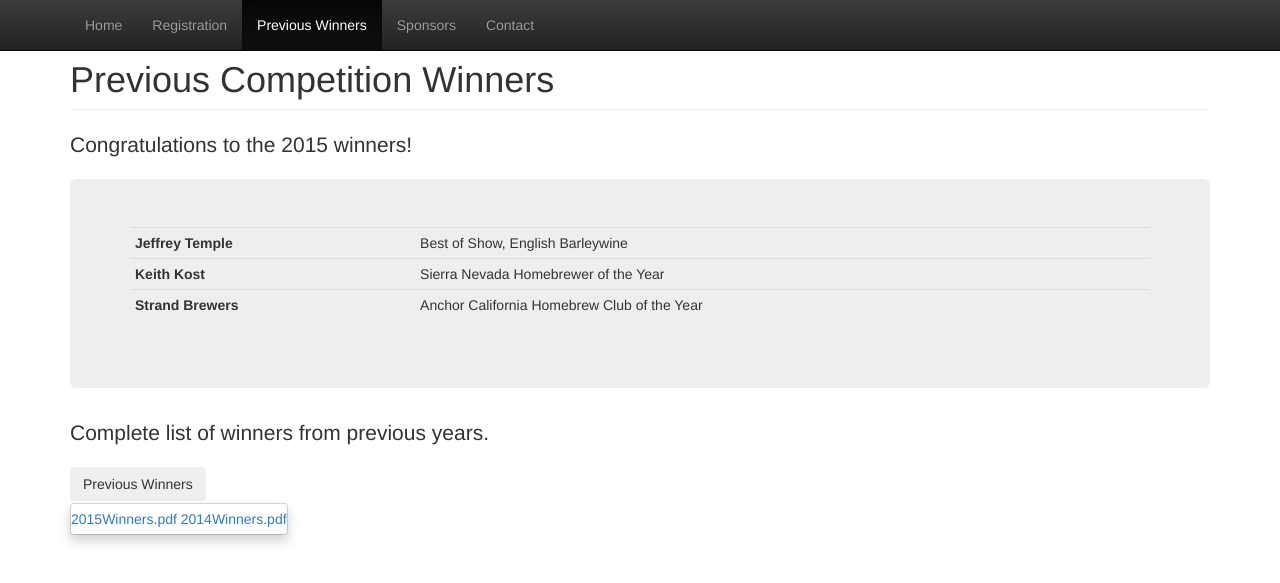
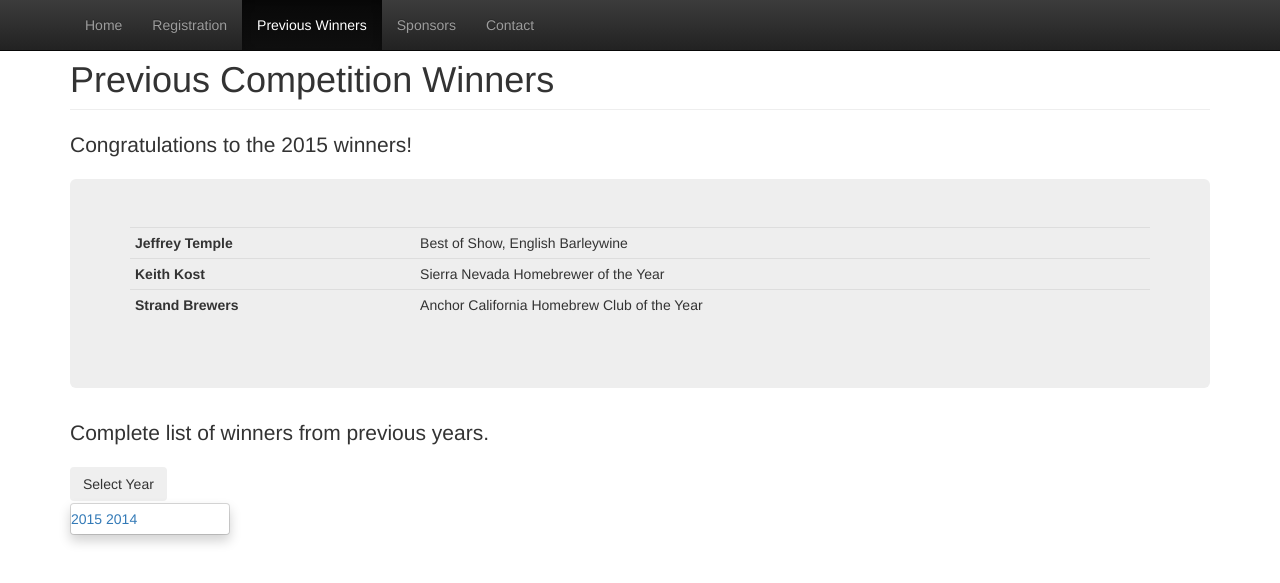
Before and after one commit to castatebrewcomp/castatebrewcomp.github.io, a Jekyll site: the page built from previous.html, in a window 1280 px wide. Shown: the top 583 px of the page. Built offline with Jekyll 4.4.1, drawn with Linux system fonts in a browser that asks for light colours.

```diff
--- a/previous.html
+++ b/previous.html
@@ -32,16 +32,28 @@
 
   <p class="lead">Complete list of winners from previous years.</p>
 
+
+  <div class="dropdown open">
+  <button class="btn btn-secondary dropdown-toggle" type="button" id="dropdownMenu1" data-toggle="dropdown" aria-haspopup="true" aria-expanded="false">
+    Select Year
+  </button>
+  <div class="dropdown-menu" aria-labelledby="dropdownMenu1">
+    <a class="dropdown-item" href="/pdfs/2015Winners.pdf" target="_blank">2015</a>
+    <a class="dropdown-item" href="/pdfs/2014Winners.pdf" target="_blank">2014</a>
+  </div>
+</div>
+
+<!--
   <div class="dropdown open">
     <button class="btn btn-secondary dropdown-toggle" type="button" id="dropdownMenu1" data-toggle="dropdown" aria-haspopup="true" aria-expanded="false">
-      Previous Winners
+      Select Year
     </button>
     <div class="dropdown-menu" aria-labelledby="dropdownMenu1">
       <a class="dropdown-item" href="/pdfs/2015Winners.pdf" target="_blank">2015Winners.pdf</a>
       <a class="dropdown-item" href="/pdfs/2014Winners.pdf" target="_blank">2014Winners.pdf</a>
     </div>
   </div>
-
+-->
 <!--
   <table class="table table-hover table-condensed">
     <tbody>
```
